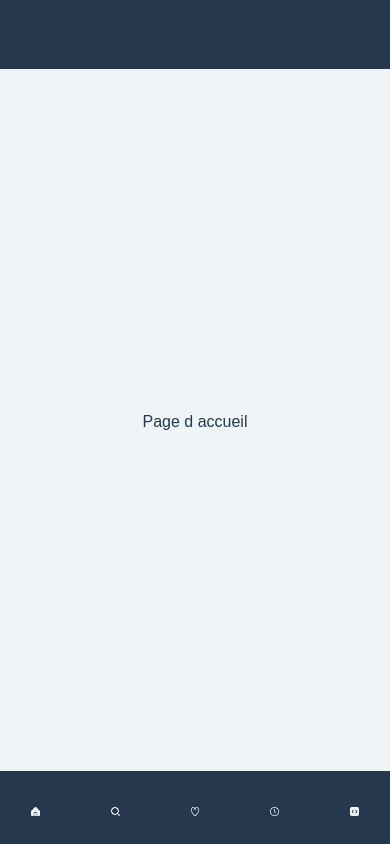
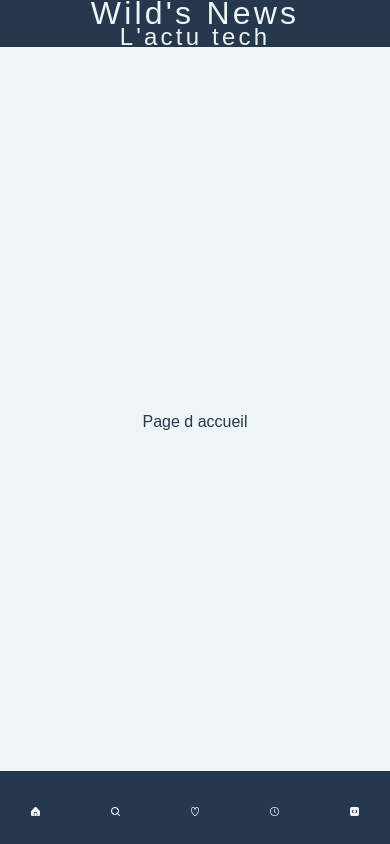
Before and after one commit to WildCodeSchool/2024-12-orleans-cda-project2-team-b, a React (Vite) app: page / in a window 390 px wide. Built offline with nearby package versions, Linux system fonts and the light colour scheme; a web font is replaced by a local one.

Commit message:
modify H1 and H2

```diff
--- a/src/components/main-title.scss
+++ b/src/components/main-title.scss
@@ -23,7 +23,7 @@
 }
 
 @media screen and (max-width: 700px) {
-  .MainTitleh1 {
+  .MainTitleH1 {
     color: vars.$text-color;
     font-family: vars.$font-family;
     font-size: vars.$mobile-title1;
@@ -31,7 +31,7 @@
     letter-spacing: 0.2rem;
   }
 
-  .MainTitleh2 {
+  .MainTitleH2 {
     color: vars.$text-color;
     font-family: vars.$font-family;
     font-size: vars.$mobile-title2;
```
